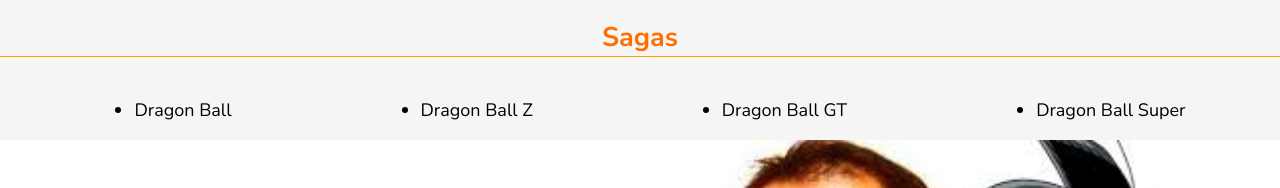
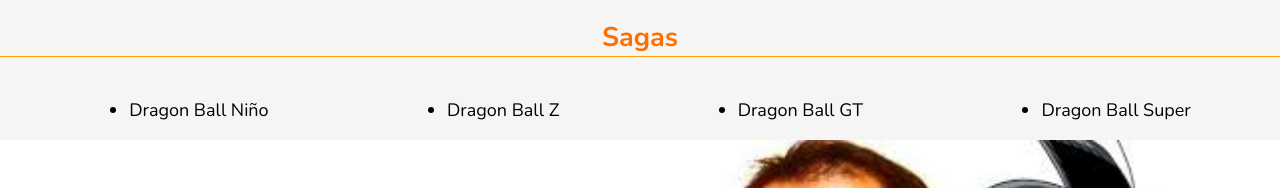
Before and after one commit to MauricioLopera/EjercicioBatch3, a plain HTML site: page index.html in a window 1280 px wide. Shown: the part 1156-1344 px from the top of the page. Drawn offline with nearby package versions, Linux system fonts and the light colour scheme.

Commit message:
Cambio Index

```diff
--- a/index.html
+++ b/index.html
@@ -35,7 +35,7 @@
         <div class="grayrow">
             <h2>Sagas</h2>
             <ul>
-                <li>Dragon Ball</li>
+                <li>Dragon Ball Niño</li>
                 <li>Dragon Ball Z</li>
                 <li>Dragon Ball GT</li>
                 <li>Dragon Ball Super</li>
```
